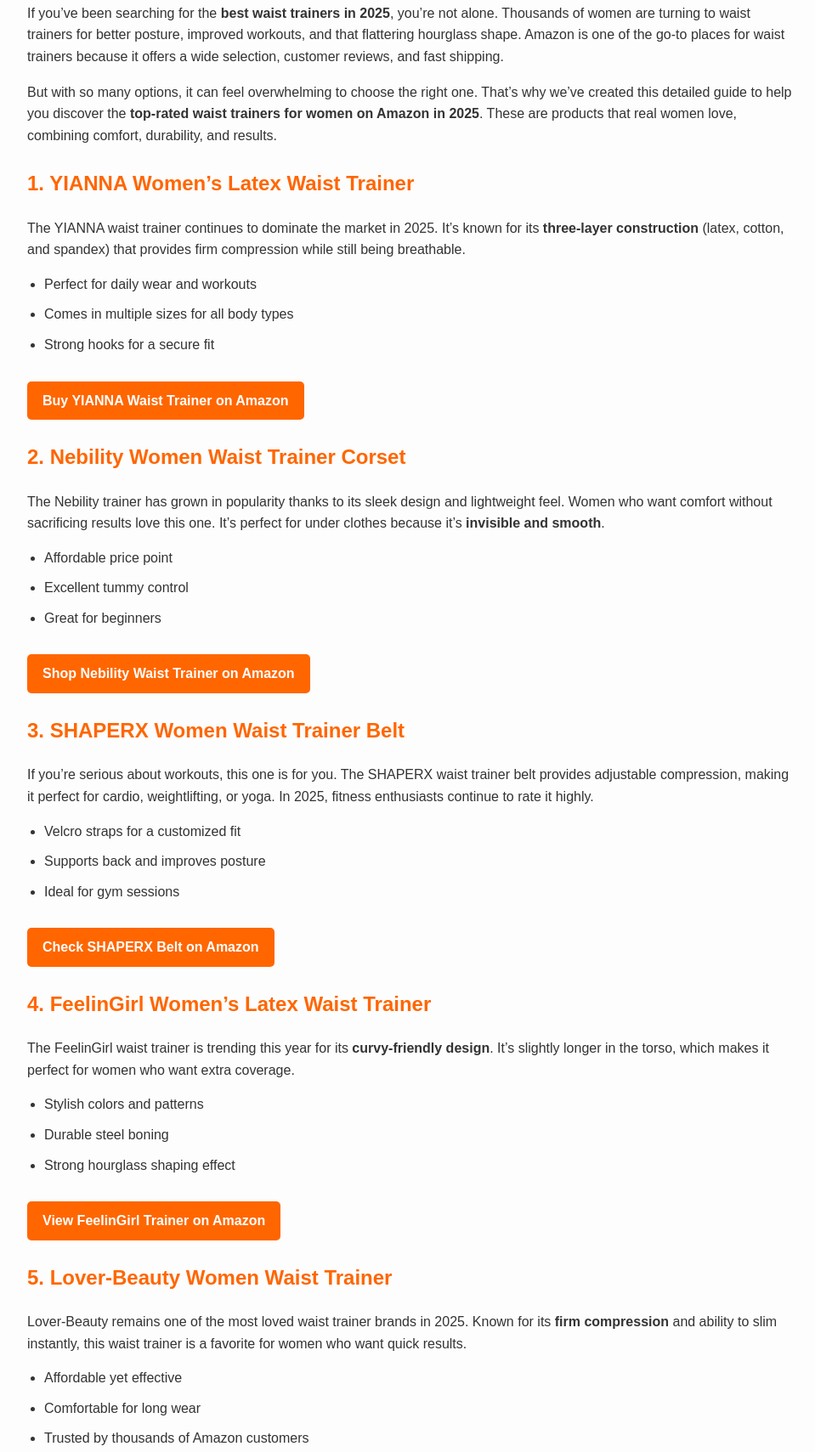
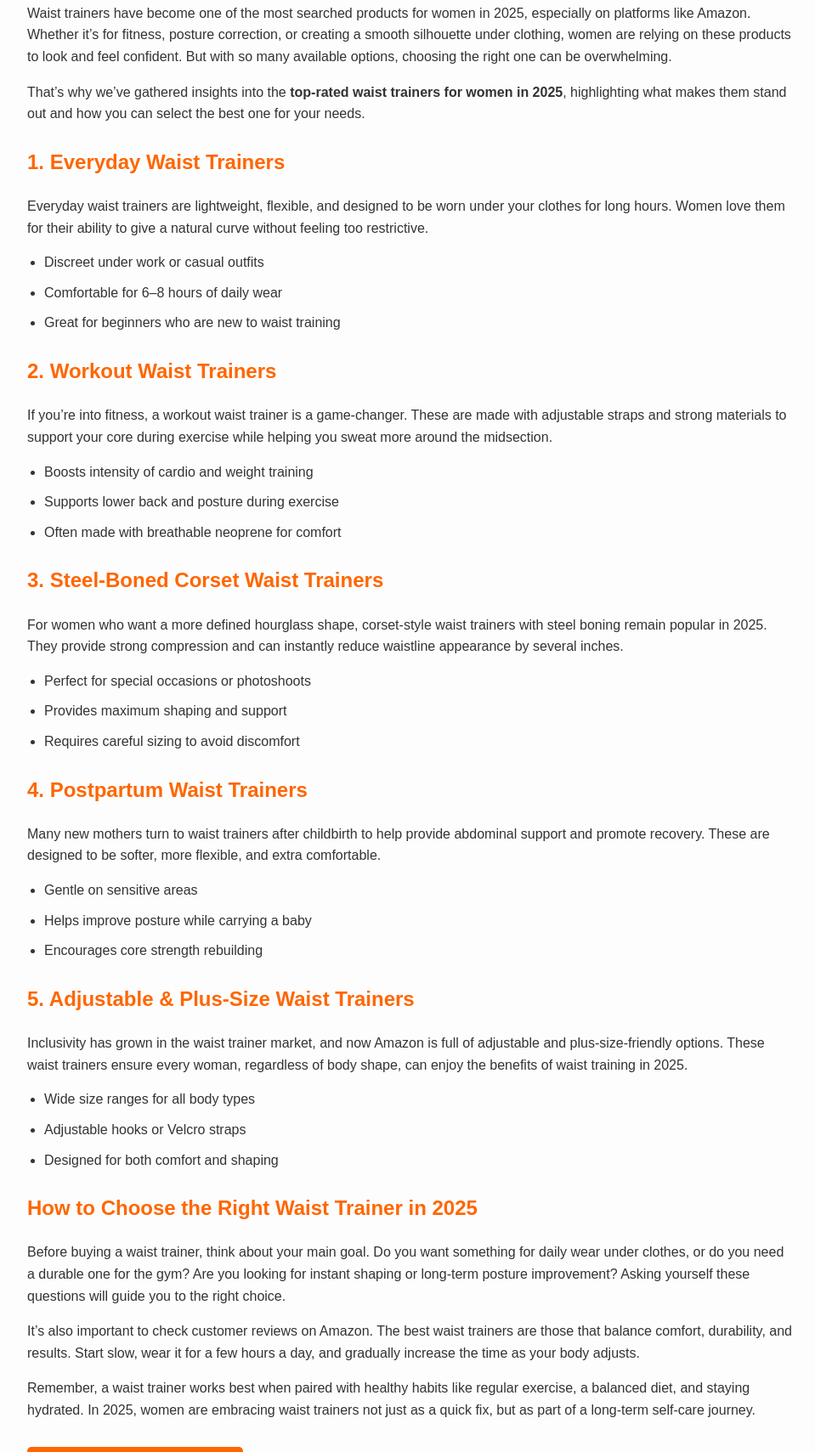
Before and after one commit to bestwaisttrainerforwomen50523-coder/best-waist-trainer-for-women, a plain HTML site: page post1.html in a window 1280 px wide. Shown: the part 112-1821 px from the top of the page at 85% size, without its empty margins (158-1117 px from the left). Drawn offline with Linux system fonts and the light colour scheme.

Commit message:
Update post1.html

```diff
--- a/post1.html
+++ b/post1.html
@@ -71,61 +71,62 @@
   </header>
 
   <div class="content">
-    <p>If you’ve been searching for the <strong>best waist trainers in 2025</strong>, you’re not alone. Thousands of women are turning to waist trainers for better posture, improved workouts, and that flattering hourglass shape. Amazon is one of the go-to places for waist trainers because it offers a wide selection, customer reviews, and fast shipping.</p>
+    <p>Waist trainers have become one of the most searched products for women in 2025, especially on platforms like Amazon. Whether it’s for fitness, posture correction, or creating a smooth silhouette under clothing, women are relying on these products to look and feel confident. But with so many available options, choosing the right one can be overwhelming.</p>
 
-    <p>But with so many options, it can feel overwhelming to choose the right one. That’s why we’ve created this detailed guide to help you discover the <strong>top-rated waist trainers for women on Amazon in 2025</strong>. These are products that real women love, combining comfort, durability, and results.</p>
+    <p>That’s why we’ve gathered insights into the <strong>top-rated waist trainers for women in 2025</strong>, highlighting what makes them stand out and how you can select the best one for your needs.</p>
 
-    <h2>1. YIANNA Women’s Latex Waist Trainer</h2>
-    <p>The YIANNA waist trainer continues to dominate the market in 2025. It’s known for its <strong>three-layer construction</strong> (latex, cotton, and spandex) that provides firm compression while still being breathable.</p>
+    <h2>1. Everyday Waist Trainers</h2>
+    <p>Everyday waist trainers are lightweight, flexible, and designed to be worn under your clothes for long hours. Women love them for their ability to give a natural curve without feeling too restrictive.</p>
     <ul>
-      <li>Perfect for daily wear and workouts</li>
-      <li>Comes in multiple sizes for all body types</li>
-      <li>Strong hooks for a secure fit</li>
+      <li>Discreet under work or casual outfits</li>
+      <li>Comfortable for 6–8 hours of daily wear</li>
+      <li>Great for beginners who are new to waist training</li>
     </ul>
-    <a href="https://www.amazon.com" target="_blank" class="cta">Buy YIANNA Waist Trainer on Amazon</a>
 
-    <h2>2. Nebility Women Waist Trainer Corset</h2>
-    <p>The Nebility trainer has grown in popularity thanks to its sleek design and lightweight feel. Women who want comfort without sacrificing results love this one. It’s perfect for under clothes because it’s <strong>invisible and smooth</strong>.</p>
+    <h2>2. Workout Waist Trainers</h2>
+    <p>If you’re into fitness, a workout waist trainer is a game-changer. These are made with adjustable straps and strong materials to support your core during exercise while helping you sweat more around the midsection.</p>
     <ul>
-      <li>Affordable price point</li>
-      <li>Excellent tummy control</li>
-      <li>Great for beginners</li>
+      <li>Boosts intensity of cardio and weight training</li>
+      <li>Supports lower back and posture during exercise</li>
+      <li>Often made with breathable neoprene for comfort</li>
     </ul>
-    <a href="https://www.amazon.com" target="_blank" class="cta">Shop Nebility Waist Trainer on Amazon</a>
 
-    <h2>3. SHAPERX Women Waist Trainer Belt</h2>
-    <p>If you’re serious about workouts, this one is for you. The SHAPERX waist trainer belt provides adjustable compression, making it perfect for cardio, weightlifting, or yoga. In 2025, fitness enthusiasts continue to rate it highly.</p>
+    <h2>3. Steel-Boned Corset Waist Trainers</h2>
+    <p>For women who want a more defined hourglass shape, corset-style waist trainers with steel boning remain popular in 2025. They provide strong compression and can instantly reduce waistline appearance by several inches.</p>
     <ul>
-      <li>Velcro straps for a customized fit</li>
-      <li>Supports back and improves posture</li>
-      <li>Ideal for gym sessions</li>
+      <li>Perfect for special occasions or photoshoots</li>
+      <li>Provides maximum shaping and support</li>
+      <li>Requires careful sizing to avoid discomfort</li>
     </ul>
-    <a href="https://www.amazon.com" target="_blank" class="cta">Check SHAPERX Belt on Amazon</a>
 
-    <h2>4. FeelinGirl Women’s Latex Waist Trainer</h2>
-    <p>The FeelinGirl waist trainer is trending this year for its <strong>curvy-friendly design</strong>. It’s slightly longer in the torso, which makes it perfect for women who want extra coverage.</p>
+    <h2>4. Postpartum Waist Trainers</h2>
+    <p>Many new mothers turn to waist trainers after childbirth to help provide abdominal support and promote recovery. These are designed to be softer, more flexible, and extra comfortable.</p>
     <ul>
-      <li>Stylish colors and patterns</li>
-      <li>Durable steel boning</li>
-      <li>Strong hourglass shaping effect</li>
+      <li>Gentle on sensitive areas</li>
+      <li>Helps improve posture while carrying a baby</li>
+      <li>Encourages core strength rebuilding</li>
     </ul>
-    <a href="https://www.amazon.com" target="_blank" class="cta">View FeelinGirl Trainer on Amazon</a>
 
-    <h2>5. Lover-Beauty Women Waist Trainer</h2>
-    <p>Lover-Beauty remains one of the most loved waist trainer brands in 2025. Known for its <strong>firm compression</strong> and ability to slim instantly, this waist trainer is a favorite for women who want quick results.</p>
+    <h2>5. Adjustable & Plus-Size Waist Trainers</h2>
+    <p>Inclusivity has grown in the waist trainer market, and now Amazon is full of adjustable and plus-size-friendly options. These waist trainers ensure every woman, regardless of body shape, can enjoy the benefits of waist training in 2025.</p>
     <ul>
-      <li>Affordable yet effective</li>
-      <li>Comfortable for long wear</li>
-      <li>Trusted by thousands of Amazon customers</li>
+      <li>Wide size ranges for all body types</li>
+      <li>Adjustable hooks or Velcro straps</li>
+      <li>Designed for both comfort and shaping</li>
     </ul>
-    <a href="https://www.amazon.com" target="_blank" class="cta">Buy Lover-Beauty Trainer on Amazon</a>
 
-    <h2>Final Thoughts</h2>
-    <p>Choosing the right waist trainer in 2025 comes down to your goals. If you want something discreet for daily wear, the Nebility trainer is excellent. If you need a workout companion, the SHAPERX belt is unbeatable. And if you want a strong, classic option, the YIANNA waist trainer is still a bestseller for a reason.</p>
+    <h2>How to Choose the Right Waist Trainer in 2025</h2>
+    <p>Before buying a waist trainer, think about your main goal. Do you want something for daily wear under clothes, or do you need a durable one for the gym? Are you looking for instant shaping or long-term posture improvement? Asking yourself these questions will guide you to the right choice.</p>
 
-    <p>Remember: consistency is key. A waist trainer works best when combined with a healthy lifestyle, balanced diet, and regular workouts.</p>
+    <p>It’s also important to check customer reviews on Amazon. The best waist trainers are those that balance comfort, durability, and results. Start slow, wear it for a few hours a day, and gradually increase the time as your body adjusts.</p>
 
-    <a href="index.html" class="cta">⬅ Back to Home</a>
+    <p>Remember, a waist trainer works best when paired with healthy habits like regular exercise, a balanced diet, and staying hydrated. In 2025, women are embracing waist trainers not just as a quick fix, but as part of a long-term self-care journey.</p>
+
+    <a href="https://yourecommercewebsite.com" target="_blank" class="cta">👉 Shop Waist Trainers Here</a>
+
+    <p style="margin-top:20px;">
+      <a href="index.html">⬅ Back to Home</a>
+    </p>
   </div>
 
   <footer>
```
